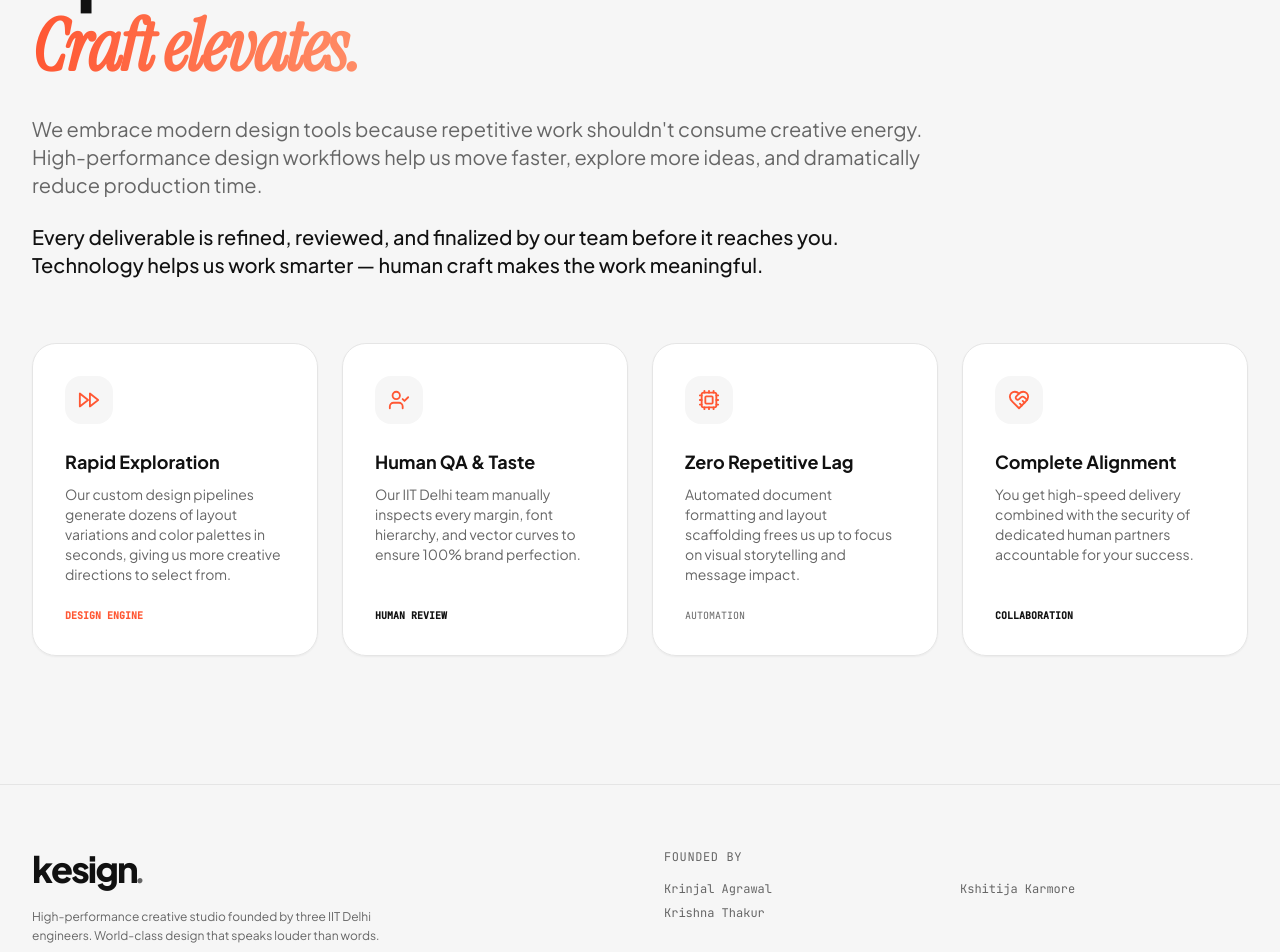
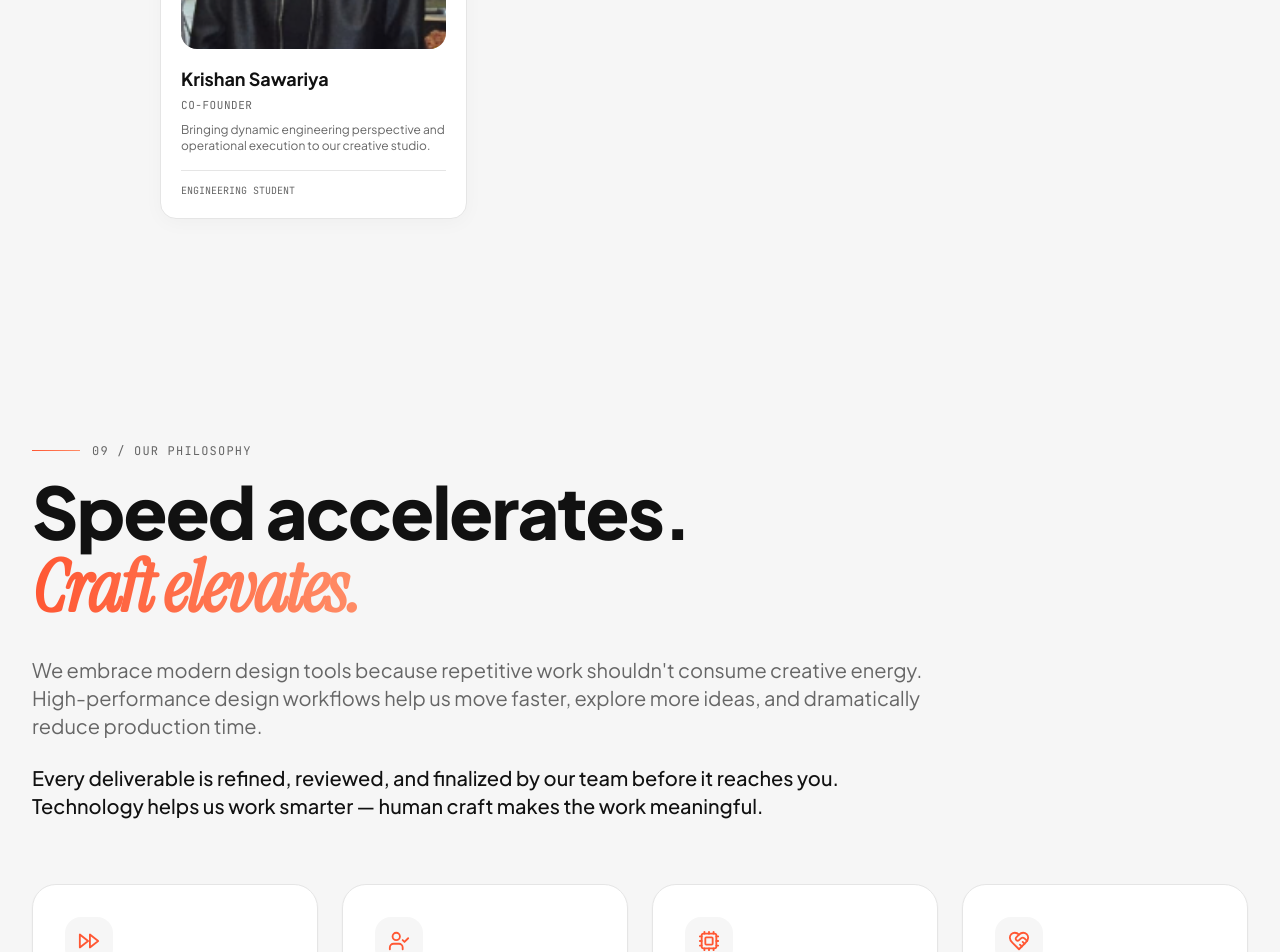
Before and after one commit to kinzyy04/kesign, a React (Vite) app: page / in a window 1280 px wide. Shown: the part 7040-7992 px from the top of the page. Built offline with nearby package versions, Linux system fonts and the light colour scheme.

Commit message:
Add Krishan Sawariya as fourth founder

```diff
--- a/index.html
+++ b/index.html
@@ -82,6 +82,16 @@
                 "name": "Indian Institute of Technology Delhi",
                 "sameAs": "https://www.iitd.ac.in/"
               }
+            },
+            {
+              "@type": "Person",
+              "name": "Krishan Sawariya",
+              "jobTitle": "Co-Founder",
+              "alumniOf": {
+                "@type": "EducationalOrganization",
+                "name": "Indian Institute of Technology Delhi",
+                "sameAs": "https://www.iitd.ac.in/"
+              }
             }
           ],
           "knowsAbout": [
@@ -124,7 +134,7 @@
               "name": "Who founded kesign?",
               "acceptedAnswer": {
                 "@type": "Answer",
-                "text": "kesign was co-founded by engineers from IIT Delhi: Krinjal Agrawal (Co-Founder & Systems Architect), Kshitija Karmore (Co-Founder & Visual Lead), and Krishna Thakur (Co-Founder & Creative Engineering Lead)."
+                "text": "kesign was co-founded by four engineers from IIT Delhi: Krinjal Agrawal, Kshitija Karmore, Krishna Thakur, and Krishan Sawariya."
               }
             },
             {
--- a/src/components/AboutSection.jsx
+++ b/src/components/AboutSection.jsx
@@ -27,7 +27,7 @@ export const AboutSection = () => {
           {/* Detailed Content Right */}
           <div className="lg:col-span-7 space-y-8 text-base sm:text-lg text-[#666666] font-normal leading-relaxed">
             <p>
-              We are three engineering students from <span className="text-[#111111] font-semibold">IIT Delhi</span> building an AI-assisted creative studio that delivers world-class design work for startups, brands, and creators.
+              We are four engineering students from <span className="text-[#111111] font-semibold">IIT Delhi</span> building an AI-assisted creative studio that delivers world-class design work for startups, brands, and creators.
             </p>
 
             <p>
@@ -35,7 +35,7 @@ export const AboutSection = () => {
             </p>
 
             <p className="text-[#111111] font-medium">
-              The "K" in kesign represents our three founders — Krinjal, Kshitija, and Krishna.
+              The "K" in kesign represents our four founders — Krinjal, Kshitija, Krishna, and Krishan.
               Together, we craft designs that push boundaries and elevate brands.
             </p>
 
--- a/src/components/Footer.jsx
+++ b/src/components/Footer.jsx
@@ -29,7 +29,7 @@ export const Footer = () => {
               kesign<span className="font-serif-italic text-[#666666]">.</span>
             </a>
             <p className="text-xs text-[#666666] max-w-sm leading-relaxed font-normal">
-              High-performance creative studio founded by three IIT Delhi engineers. World-class design that speaks louder than words.
+              High-performance creative studio founded by four IIT Delhi engineers. World-class design that speaks louder than words.
             </p>
             <div className="flex items-center gap-3 text-xs font-mono text-[#666666]">
               <span className="w-2 h-2 rounded-full bg-[#111111] animate-pulse" />
@@ -45,6 +45,7 @@ export const Footer = () => {
               <div>Krinjal Agrawal</div>
               <div>Kshitija Karmore</div>
               <div>Krishna Thakur</div>
+              <div>Krishan Sawariya</div>
             </div>
             <div className="pt-4 text-[10px] font-mono text-[#111111] font-semibold">
               IIT DELHI ENGINEERS
--- a/src/data/portfolioData.js
+++ b/src/data/portfolioData.js
@@ -225,6 +225,16 @@ export const TEAM_MEMBERS = [
     avatar: "/assets/krishna.png",
     objectPosition: "center 15%",
     initials: "KT"
+  },
+  {
+    name: "Krishan Sawariya",
+    role: "Co-Founder",
+    education: "B.Tech Student, IIT Delhi",
+    bio: "Bringing dynamic engineering perspective and operational execution to our creative studio.",
+    linkedin: "",
+    avatar: "/assets/krishan.png",
+    objectPosition: "center 15%",
+    initials: "KS"
   }
 ];
 
```
